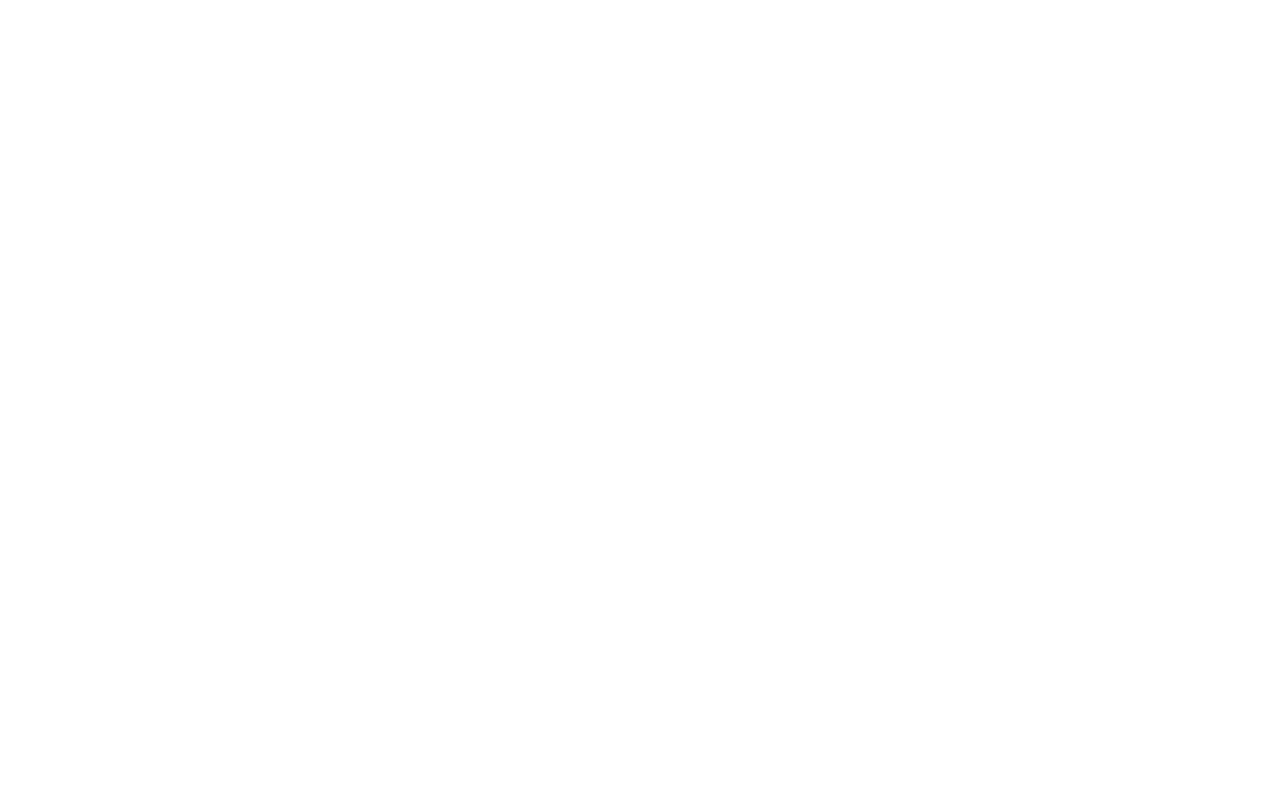
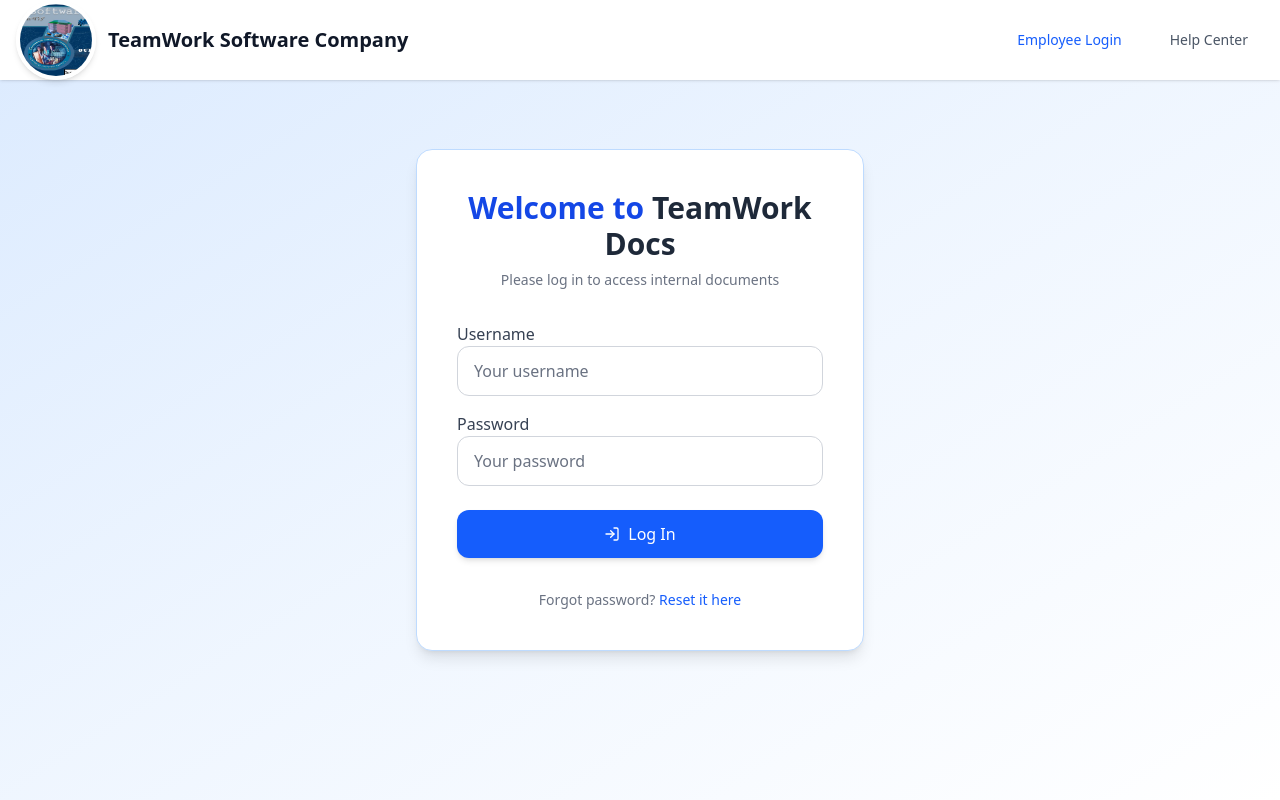
Before and after one commit to jenberu/role-based-file-sharing-system, a React (Vite) app: page /login in a window 1280 px wide. Before the commit this address had no page. Shown: the top 800 px of the page. Built offline with nearby package versions, Linux system fonts and the light colour scheme.

Commit message:
Add authentication and routing features; implement Login and NotFound pages, and update package dependencies

```diff
--- a/package.json
+++ b/package.json
@@ -12,14 +12,18 @@
   "dependencies": {
     "@radix-ui/react-dialog": "^1.1.14",
     "@radix-ui/react-icons": "^1.3.2",
+    "@reduxjs/toolkit": "^2.8.2",
     "@tailwindcss/vite": "^4.1.10",
     "clsx": "^2.1.1",
+    "formik": "^2.4.6",
     "framer-motion": "^12.18.1",
     "react": "^19.1.0",
     "react-dom": "^19.1.0",
     "react-icons": "^5.5.0",
+    "react-redux": "^9.2.0",
     "react-router-dom": "^7.6.2",
-    "tailwind-merge": "^3.3.1"
+    "tailwind-merge": "^3.3.1",
+    "yup": "^1.6.1"
   },
   "devDependencies": {
     "@eslint/js": "^9.25.0",
--- a/src/App.jsx
+++ b/src/App.jsx
@@ -1,5 +1,8 @@
 import { BrowserRouter as Router, Route, Routes } from "react-router-dom";
 import LandingPge from "./pages/HomePage";
+import NotFound from "./pages/NotFoundPage";
+import Login from "./pages/auth/Login";
+
 
 function App() {
 
@@ -8,8 +11,11 @@
      <Router>
         <Routes>
           {/* <Route path="/user/register" element={<SignUp />} />
-          <Route path="/user/login" element={<Login />} /> */}
+          */}
           <Route path="/" element={<LandingPge />} />
+          <Route path="/login" element={<Login />} />
+
+          <Route path="*" element={<NotFound />} />
          </Routes>
 
           </Router>
--- a/src/pages/NotFoundPage.jsx
+++ b/src/pages/NotFoundPage.jsx
@@ -0,0 +1,36 @@
+// src/pages/NotFound.jsx
+import { Link } from "react-router-dom";
+import { FiArrowLeft } from "react-icons/fi";
+import Header from "../components/layout/header";
+import Footer from "../components/layout/footer";
+
+const NotFound = () => {
+  return (
+    <div className="flex flex-col min-h-screen bg-gradient-to-b from-blue-50 to-white">
+      <Header />
+      <main className="flex-grow flex items-center justify-center px-6 py-20 sm:py-32 lg:px-8">
+        <div className="text-center">
+          <p className="text-base font-semibold text-blue-600">404</p>
+          <h1 className="mt-4 text-4xl font-bold tracking-tight text-gray-900 sm:text-5xl">
+            Page not found
+          </h1>
+          <p className="mt-6 text-lg leading-7 text-gray-600">
+            Sorry, we couldn’t find the page you’re looking for.
+          </p>
+          <div className="mt-10">
+            <Link
+              to="/"
+              className="inline-flex items-center px-5 py-3 text-base font-medium text-white bg-blue-600 hover:bg-blue-700 rounded-xl shadow"
+            >
+              <FiArrowLeft className="mr-2" />
+              Back to Homepage
+            </Link>
+          </div>
+        </div>
+      </main>
+      <Footer />
+    </div>
+  );
+};
+
+export default NotFound;
--- a/src/pages/auth/Login.jsx
+++ b/src/pages/auth/Login.jsx
@@ -1,27 +1,37 @@
 // src/pages/Login.jsx
-import { useState } from "react";
+import { Formik, Form, Field, ErrorMessage } from "formik";
+import * as Yup from "yup";
+import { FiLogIn } from "react-icons/fi";
 import { useNavigate } from "react-router-dom";
-import { FiLogIn } from "react-icons/fi";
-
+import Header from "../../components/layout/header";
+import Footer from "../../components/layout/footer";
 const Login = () => {
-  const [formData, setFormData] = useState({ username: "", password: "" });
   const navigate = useNavigate();
 
-  const handleChange = (e) =>
-    setFormData({ ...formData, [e.target.name]: e.target.value });
+  const initialValues = {
+    username: "",
+    password: "",
+  };
 
-  const handleSubmit = (e) => {
-    e.preventDefault();
-    // TODO: Add actual login logic here
-    console.log("Logging in with", formData);
-    navigate("/dashboard"); // example redirection
+  const validationSchema = Yup.object({
+    username: Yup.string().required("Username is required"),
+    password: Yup.string().required("Password is required"),
+  });
+
+  const handleSubmit = (values, { setSubmitting }) => {
+    console.log("Logging in with:", values);
+    setSubmitting(false);
+    // TODO: replace with real auth
+    navigate("/dashboard");
   };
 
   return (
+    <div>
+      <Header />
       <div className="min-h-screen flex items-center justify-center bg-gradient-to-br from-blue-100 via-blue-50 to-white py-12 px-4 sm:px-6 lg:px-8">
         <div className="max-w-md w-full space-y-8 bg-white p-10 rounded-2xl shadow-lg border border-blue-200">
           <div className="text-center">
-          <h2 className="mt-2 text-3xl font-extrabold text-blue-700">
+            <h2 className="text-3xl font-extrabold text-blue-700">
               Welcome to <span className="text-gray-800">TeamWork Docs</span>
             </h2>
             <p className="mt-2 text-gray-500 text-sm">
@@ -29,21 +39,28 @@
             </p>
           </div>
 
-        <form className="mt-8 space-y-6" onSubmit={handleSubmit}>
-          <div className="rounded-md shadow-sm space-y-4">
+          <Formik
+            initialValues={initialValues}
+            validationSchema={validationSchema}
+            onSubmit={handleSubmit}
+          >
+            {({ isSubmitting }) => (
+              <Form className="space-y-6">
+                <div className="space-y-4">
                   <div>
                     <label htmlFor="username" className="block text-gray-700">
                       Username
                     </label>
-              <input
-                id="username"
+                    <Field
                       name="username"
                       type="text"
-                required
-                value={formData.username}
-                onChange={handleChange}
-                className="appearance-none relative block w-full px-4 py-3 border border-gray-300 rounded-xl placeholder-gray-500 text-gray-900 focus:outline-none focus:ring-blue-500 focus:border-blue-500"
+                      className="w-full px-4 py-3 border border-gray-300 rounded-xl placeholder-gray-500 text-gray-900 focus:outline-none focus:ring-blue-500 focus:border-blue-500"
                       placeholder="Your username"
+                    />
+                    <ErrorMessage
+                      name="username"
+                      component="div"
+                      className="text-sm text-red-500 mt-1"
                     />
                   </div>
 
@@ -51,15 +68,16 @@
                     <label htmlFor="password" className="block text-gray-700">
                       Password
                     </label>
-              <input
-                id="password"
+                    <Field
                       name="password"
                       type="password"
-                required
-                value={formData.password}
-                onChange={handleChange}
-                className="appearance-none relative block w-full px-4 py-3 border border-gray-300 rounded-xl placeholder-gray-500 text-gray-900 focus:outline-none focus:ring-blue-500 focus:border-blue-500"
+                      className="w-full px-4 py-3 border border-gray-300 rounded-xl placeholder-gray-500 text-gray-900 focus:outline-none focus:ring-blue-500 focus:border-blue-500"
                       placeholder="Your password"
+                    />
+                    <ErrorMessage
+                      name="password"
+                      component="div"
+                      className="text-sm text-red-500 mt-1"
                     />
                   </div>
                 </div>
@@ -67,12 +85,15 @@
                 <div>
                   <button
                     type="submit"
-              className="group relative w-full flex justify-center items-center py-3 px-6 border border-transparent text-white text-base font-medium rounded-xl bg-blue-600 hover:bg-blue-700 shadow-md transition"
+                    disabled={isSubmitting}
+                    className="w-full flex items-center justify-center py-3 px-6 rounded-xl text-white font-medium bg-blue-600 hover:bg-blue-700 transition shadow-md"
                   >
-              <FiLogIn className="mr-2" /> Login
+                    <FiLogIn className="mr-2" /> Log In
                   </button>
                 </div>
-        </form>
+              </Form>
+            )}
+          </Formik>
 
           <div className="text-sm text-center text-gray-500 mt-4">
             Forgot password?{" "}
@@ -82,6 +103,8 @@
           </div>
         </div>
       </div>
+      <Footer />
+    </div>
   );
 };
 
```
Also changed, not shown: src/features/api/auth.js (added), src/features/api/files.js (added), src/features/api/index.js (added), 1 other file (tests, documents, lock files or other folders). Lines whose indentation alone changed are shown as unchanged.
